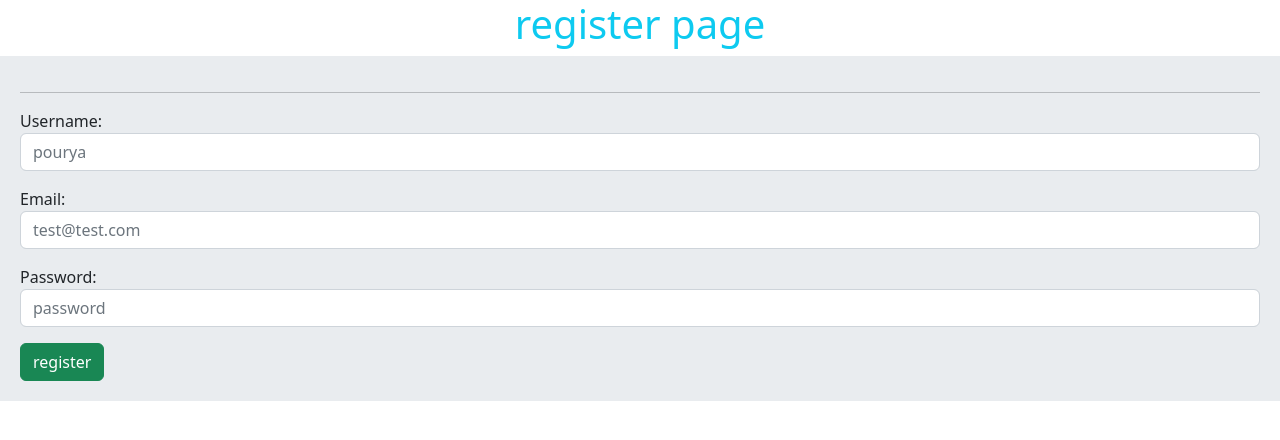
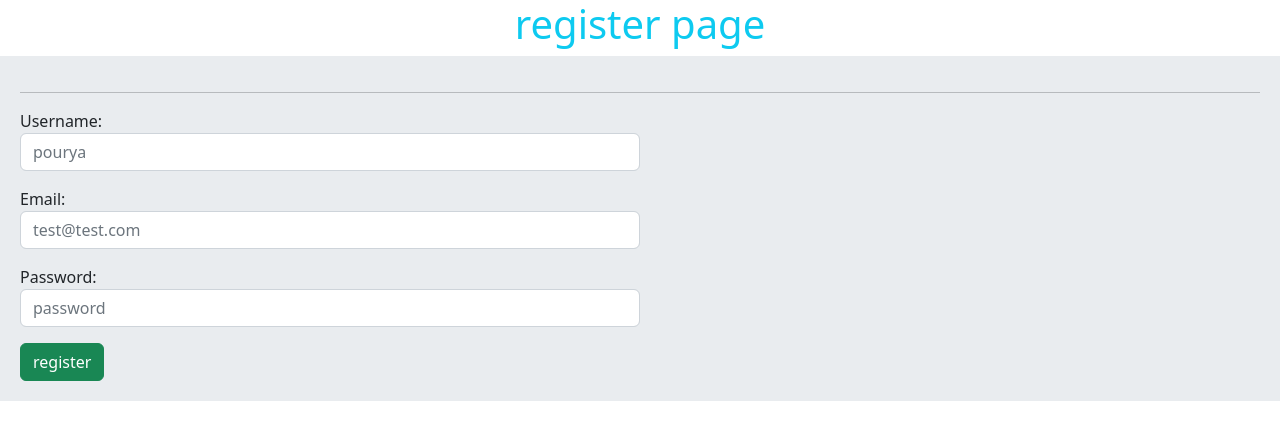
Before and after one commit to pouryaJany/SocialNetwork, a Django app: page /account/register/ in a window 1280 px wide. Shown: the top 440 px of the page. Run offline with Django 4.2, Linux system fonts and the light colour scheme.

Commit message:
some edit in register_page.html

```diff
--- a/account/templates/account/register_page.html
+++ b/account/templates/account/register_page.html
@@ -3,7 +3,8 @@
 {% block page_name %} <h1><center class="text-info"> register page </center></h1>{% endblock %}
 {% block content %}
     <hr>
-    <form>
+
+    <form class="col-md-6">
         {% csrf_token %}
         {{ form.as_p }}
         <input type="submit" value="register" class="btn btn-success">
```
